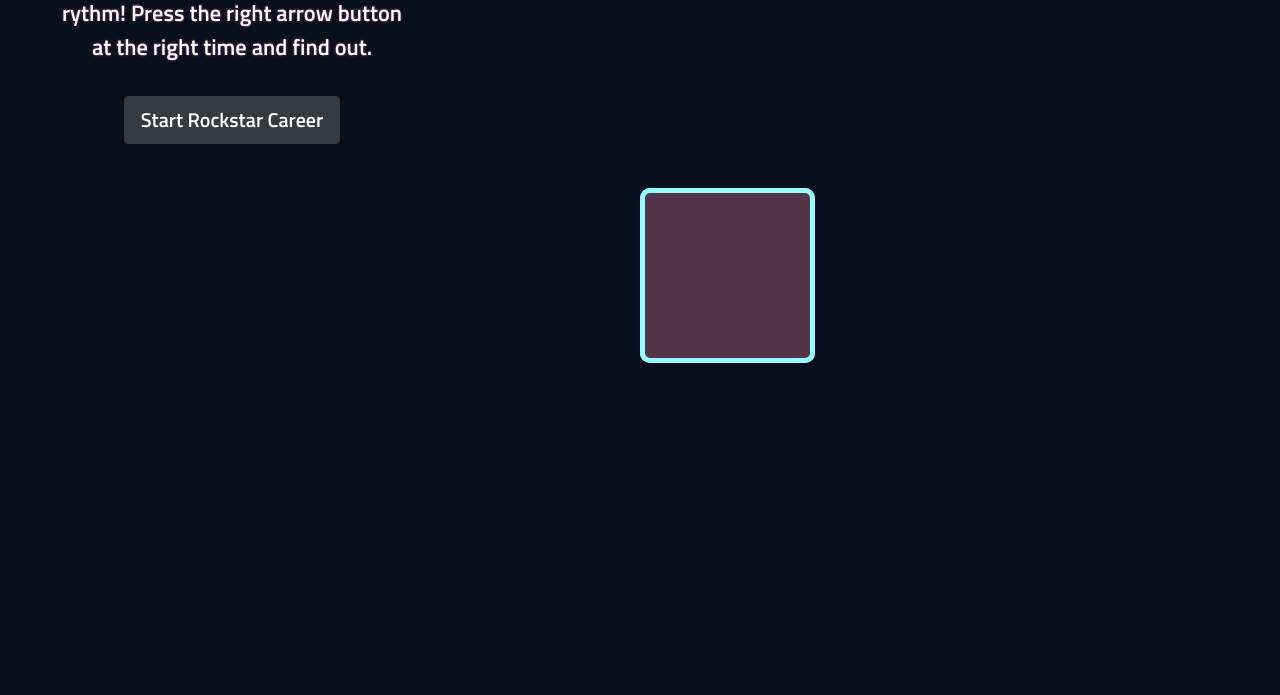
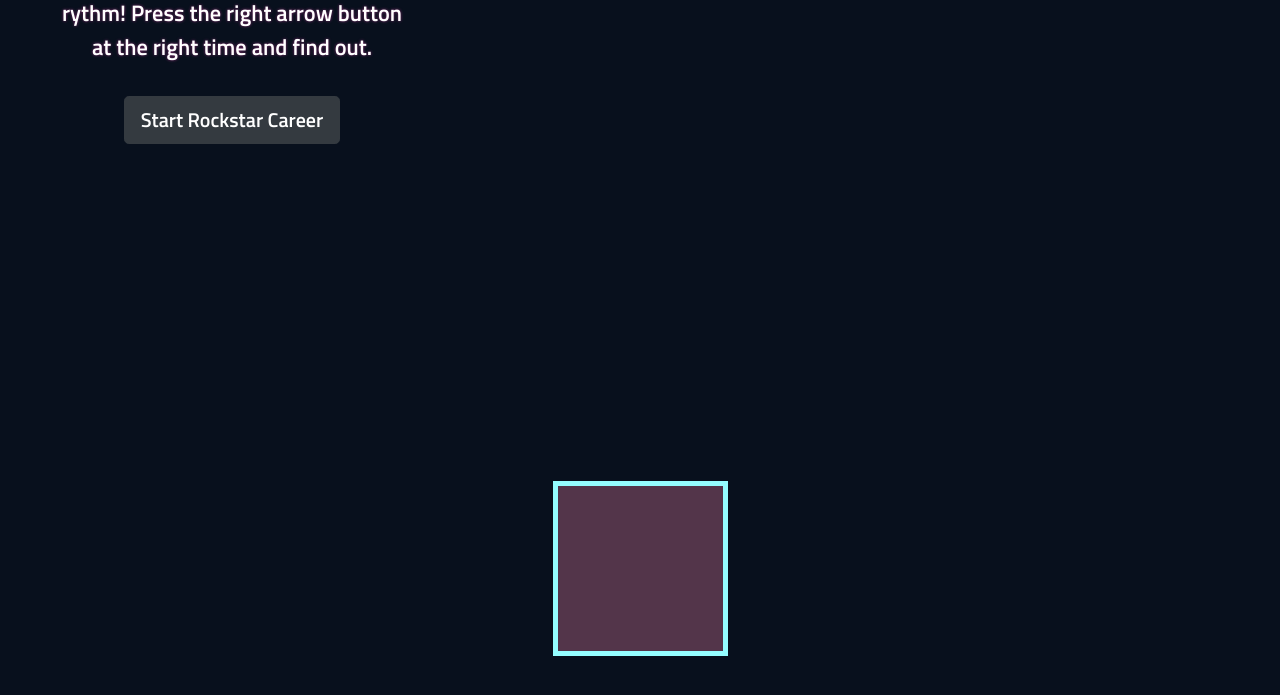
Before and after one commit to Nienke0905/ProjectOne, a plain HTML site: page index.html in a window 1280 px wide. Shown: the part 167-862 px from the top of the page. Before the commit the page ends 800 px from the top, so only its background shows below. Drawn offline with nearby package versions, Linux system fonts and the light colour scheme.

Commit message:
soort van gefixed

```diff
--- a/styles/custom.css
+++ b/styles/custom.css
@@ -22,8 +22,11 @@ h2 {
 }
 
 .board {
-    text-align: center;
-    margin: 20px;
+    display: flex;
+    justify-content: center;
+    align-items: center;
+    height: 100vh;
+    width: 100%;
 }
 
 .note {
@@ -48,7 +51,7 @@ h2 {
     width: 175px;
     height: 175px;
     border: 5px solid #94fdff;
-    background-color: #53354a;
+    background-color: #53354a;git
     border-radius: 10px;
     color: transparent;
 }
```
